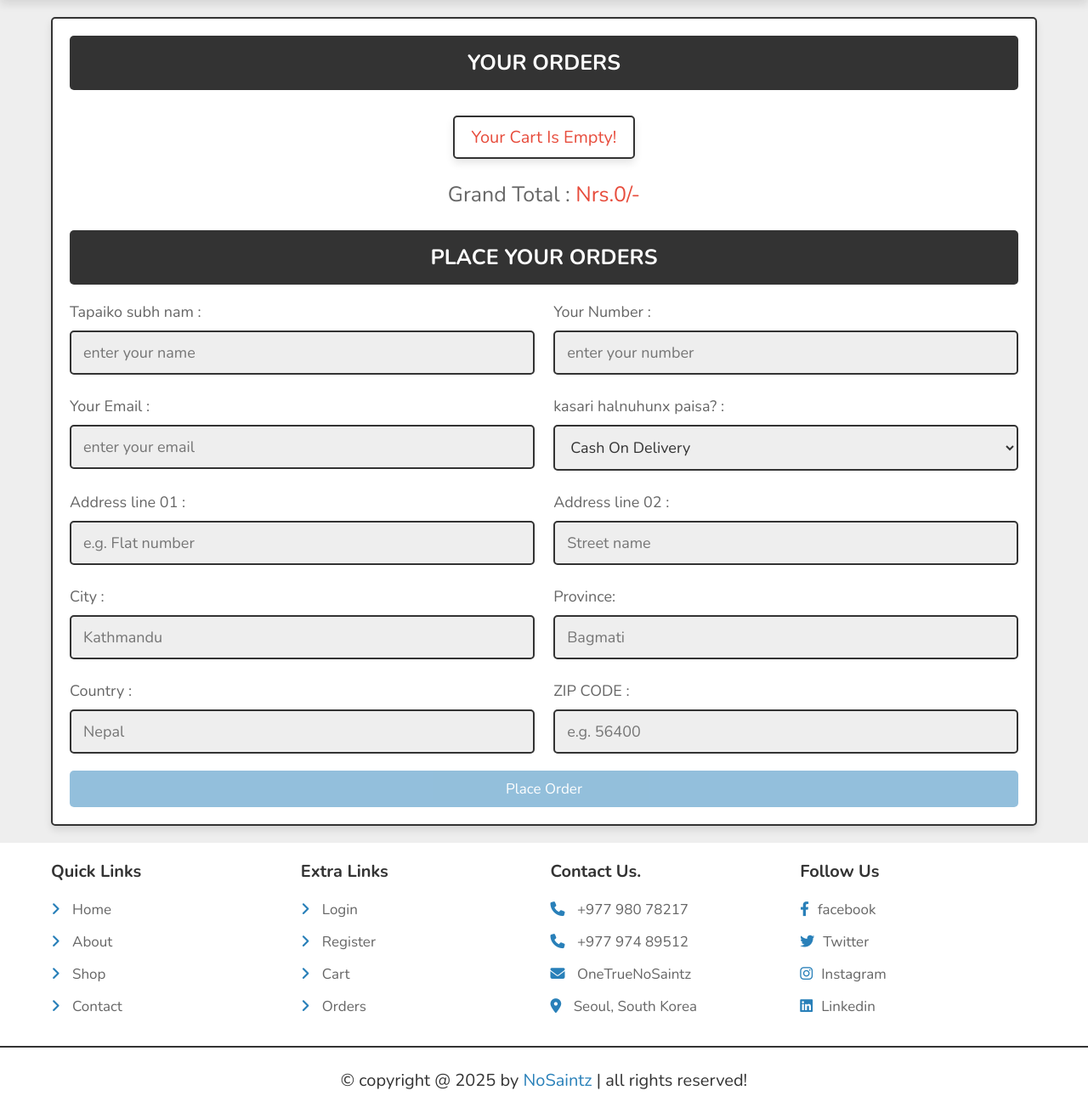
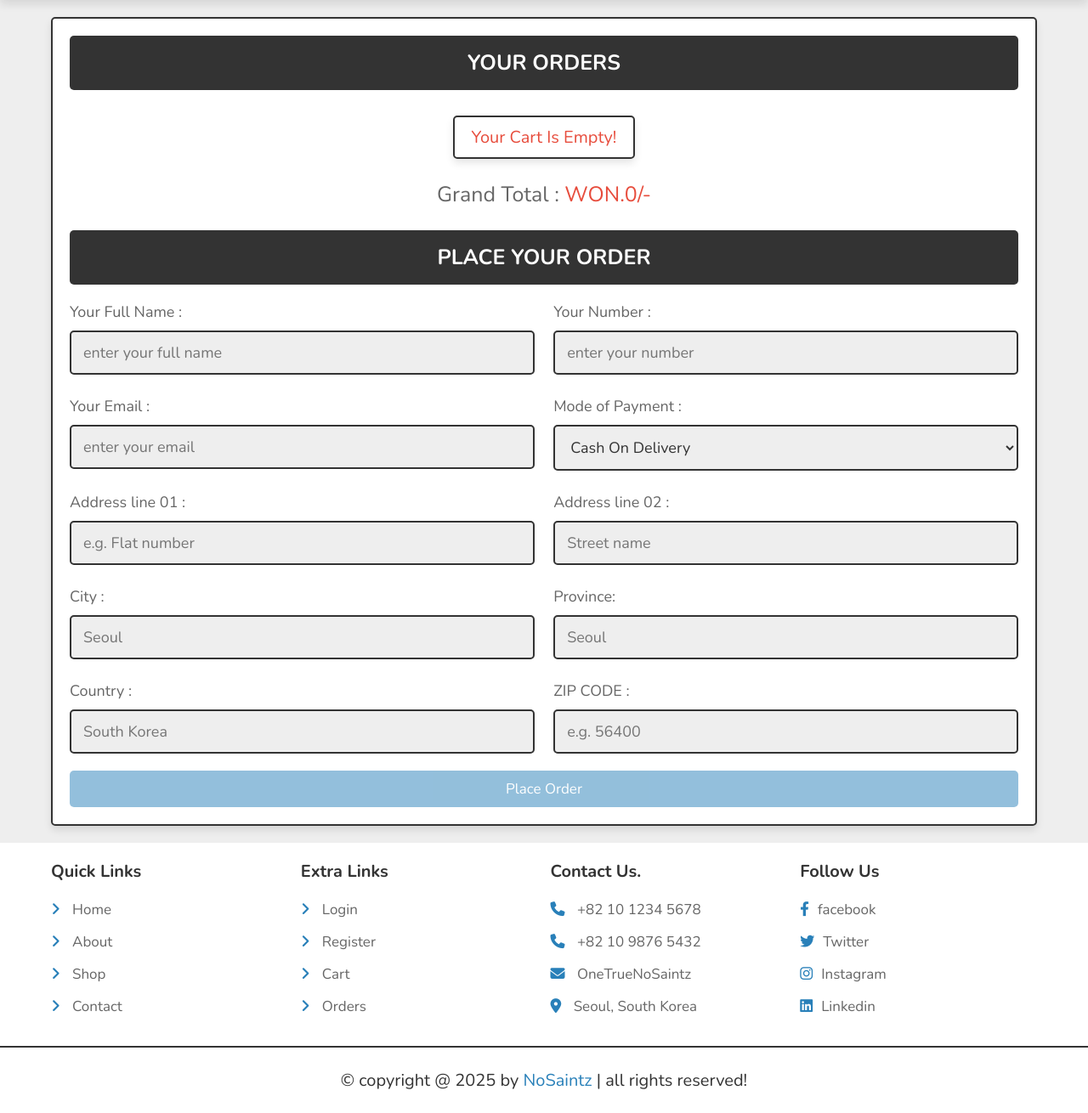
Before and after one commit to SaintSeoul/NoSaintz, a PHP site: page /checkout.php in a window 1280 px wide. Shown: the part 74-1384 px from the top of the page at 85% size. Run offline with PHP 8.4, Linux system fonts and the light colour scheme; a user stored in the database is signed in; data that the repository does not hold is empty; some libraries are stand-ins or nearby versions.

Commit message:
3rd commit

```diff
--- a/about.php
+++ b/about.php
@@ -99,7 +99,7 @@ Stay True. Stay NoSaintz.
 
       <div class="swiper-slide slide">
          <img src="images/wiz.jpg" alt="">
-         <p>nosaintz is great if you choose good sellers . A variety of required item available . Customers can return and refund full amount within 7 days easily . Nosaintz is boosting eCommerce business in Kathmandu.It provides great opportunity to sale items online with ease.</p>
+         <p>nosaintz is great if you choose good sellers. A wide variety of items are available. Customers can return and receive a full refund within 7 days easily. NoSaintz is helping eCommerce grow in Seoul and across South Korea. It provides a great opportunity for sellers to sell items online with ease.</p>
          <div class="stars">
             <i class="fas fa-star"></i>
             <i class="fas fa-star"></i>
--- a/admin/dashboard.php
+++ b/admin/dashboard.php
@@ -2,6 +2,8 @@
 
 include '../components/connect.php';
 include '../components/auth.php';
+
+include '../components/config.php';
 
 // ensure admin is logged in and authorized
 require_admin();
@@ -51,7 +53,7 @@ $admin_id = current_admin_id();
                }
             }
          ?>
-         <h3><span>WON.</span><?= $total_pendings; ?><span>/-</span></h3>
+         <h3><?php echo CURRENCY; ?><?= $total_pendings; ?><span>/-</span></h3>
          <p>Total pendings</p>
          <a href="placed_orders.php" class="btn">See Orders.</a>
       </div>
@@ -67,7 +69,7 @@ $admin_id = current_admin_id();
                }
             }
          ?>
-         <h3><span>WON.</span><?= $total_completes; ?><span>/-</span></h3>
+         <h3><?php echo CURRENCY; ?><?= $total_completes; ?><span>/-</span></h3>
          <p>Completed orders</p>
          <a href="placed_orders.php" class="btn">See orders</a>
       </div>
--- a/admin/placed_orders.php
+++ b/admin/placed_orders.php
@@ -46,6 +46,7 @@ if(isset($_GET['delete'])){
 <body>
 
 <?php include '../components/admin_header.php'; ?>
+<?php include '../components/config.php'; ?>
 
 <section class="orders">
 
@@ -65,7 +66,7 @@ if(isset($_GET['delete'])){
       <p> Number : <span><?= $fetch_orders['number']; ?></span> </p>
       <p> Address : <span><?= $fetch_orders['address']; ?></span> </p>
       <p> Total products : <span><?= $fetch_orders['total_products']; ?></span> </p>
-      <p> Total price : <span>Nrs.<?= $fetch_orders['total_price']; ?>/-</span> </p>
+   <p> Total price : <span><?php echo CURRENCY; ?><?= $fetch_orders['total_price']; ?>/-</span> </p>
       <p> Payment method : <span><?= $fetch_orders['method']; ?></span> </p>
       <form action="" method="post">
          <input type="hidden" name="order_id" value="<?= $fetch_orders['id']; ?>">
--- a/admin/products.php
+++ b/admin/products.php
@@ -4,6 +4,8 @@ include '../components/connect.php';
 include '../components/auth.php';
 
 require_admin();
+
+include '../components/config.php';
 
 $admin_id = current_admin_id();
 
@@ -150,7 +152,7 @@ if(isset($_GET['delete'])){
    <div class="box">
       <img src="../uploaded_img/<?= $fetch_products['image_01']; ?>" alt="">
       <div class="name"><?= $fetch_products['name']; ?></div>
-      <div class="price">WON.<span><?= $fetch_products['price']; ?></span>/-</div>
+   <div class="price"><?php echo CURRENCY; ?><span><?= $fetch_products['price']; ?></span>/-</div>
       <div class="details"><span><?= $fetch_products['details']; ?></span></div>
       <div class="flex-btn">
          <a href="update_product.php?update=<?= $fetch_products['id']; ?>" class="option-btn">update</a>
--- a/category.php
+++ b/category.php
@@ -11,6 +11,7 @@ if(isset($_SESSION['user_id'])){
 };
 
 include 'components/wishlist_cart.php';
+include 'components/config.php';
 
 ?>
 
@@ -56,7 +57,7 @@ include 'components/wishlist_cart.php';
       <img src="uploaded_img/<?= $fetch_product['image_01']; ?>" alt="">
       <div class="name"><?= $fetch_product['name']; ?></div>
       <div class="flex">
-         <div class="price"><span>WON.</span><?= $fetch_product['price']; ?><span>/-</span></div>
+         <div class="price"><?php echo CURRENCY; ?><?= $fetch_product['price']; ?><span>/-</span></div>
          <input type="number" name="qty" class="qty" min="1" max="99" onkeypress="if(this.value.length == 2) return false;" value="1">
       </div>
       <input type="submit" value="add to cart" class="btn" name="add_to_cart">
--- a/checkout.php
+++ b/checkout.php
@@ -64,6 +64,7 @@ if(isset($_POST['order'])){
 <body>
 
 <?php include 'components/user_header.php'; ?>
+<?php include 'components/config.php'; ?>
 
 <section class="checkout-orders">
 
@@ -83,7 +84,7 @@ if(isset($_POST['order'])){
                $total_products = implode($cart_items);
                $grand_total += ($fetch_cart['price'] * $fetch_cart['quantity']);
       ?>
-         <p> <?= $fetch_cart['name']; ?> <span>(<?= '$'.$fetch_cart['price'].'/- x '. $fetch_cart['quantity']; ?>)</span> </p>
+               <p> <?= $fetch_cart['name']; ?> <span>(<span><?php echo CURRENCY; ?></span><?= $fetch_cart['price']; ?>/- x <?= $fetch_cart['quantity']; ?>)</span> </p>
       <?php
             }
          }else{
@@ -92,15 +93,15 @@ if(isset($_POST['order'])){
       ?>
          <input type="hidden" name="total_products" value="<?= $total_products; ?>">
          <input type="hidden" name="total_price" value="<?= $grand_total; ?>" value="">
-         <div class="grand-total">Grand Total : <span>Nrs.<?= $grand_total; ?>/-</span></div>
+         <div class="grand-total">Grand Total : <span><?php echo CURRENCY; ?><?= $grand_total; ?><span>/-</span></span></div>
       </div>
 
-      <h3>place your orders</h3>
+      <h3>Place Your Order</h3>
 
       <div class="flex">
          <div class="inputBox">
-            <span>Tapaiko subh nam :</span>
-            <input type="text" name="name" placeholder="enter your name" class="box" maxlength="20" required>
+            <span>Your Full Name :</span>
+            <input type="text" name="name" placeholder="enter your full name" class="box" maxlength="50" required>
          </div>
          <div class="inputBox">
             <span>Your Number :</span>
@@ -111,7 +112,7 @@ if(isset($_POST['order'])){
             <input type="email" name="email" placeholder="enter your email" class="box" maxlength="50" required>
          </div>
          <div class="inputBox">
-            <span>kasari halnuhunx paisa? :</span>
+            <span>Mode of Payment :</span>
             <select name="method" class="box" required>
                <option value="cash on delivery">Cash On Delivery</option>
                <option value="credit card">Credit Card</option>
@@ -129,15 +130,15 @@ if(isset($_POST['order'])){
          </div>
          <div class="inputBox">
             <span>City :</span>
-            <input type="text" name="city" placeholder="Kathmandu" class="box" maxlength="50" required>
+            <input type="text" name="city" placeholder="Seoul" class="box" maxlength="50" required>
          </div>
          <div class="inputBox">
             <span>Province:</span>
-            <input type="text" name="state" placeholder="Bagmati" class="box" maxlength="50" required>
+            <input type="text" name="state" placeholder="Seoul" class="box" maxlength="50" required>
          </div>
          <div class="inputBox">
             <span>Country :</span>
-            <input type="text" name="country" placeholder="Nepal" class="box" maxlength="50" required>
+            <input type="text" name="country" placeholder="South Korea" class="box" maxlength="50" required>
          </div>
          <div class="inputBox">
             <span>ZIP CODE :</span>
@@ -145,7 +146,7 @@ if(isset($_POST['order'])){
          </div>
       </div>
 
-      <input type="submit" name="order" class="btn <?= ($grand_total > 1)?'':'disabled'; ?>" value="place order">
+   <input type="submit" name="order" class="btn <?= ($grand_total > 1)?'':'disabled'; ?>" value="Place Order">
 
    </form>
 
--- /dev/null
+++ b/components/config.php
@@ -0,0 +1,6 @@
+<?php
+
+// Central configuration for site-wide constants
+define('CURRENCY', 'WON.');
+
+?>
--- a/components/footer.php
+++ b/components/footer.php
@@ -20,8 +20,8 @@
 
       <div class="box">
          <h3>Contact Us.</h3>
-         <a href="tel:9800000000"><i class="fas fa-phone"></i> +977 980 78217</a>
-         <a href="tel:9900000000"><i class="fas fa-phone"></i> +977 974 89512</a>
+         <a href="tel:+821012345678"><i class="fas fa-phone"></i> +82 10 1234 5678</a>
+         <a href="tel:+821098765432"><i class="fas fa-phone"></i> +82 10 9876 5432</a>
          <a href="mailto:harshchy143@gmail.com"><i class="fas fa-envelope"></i> OneTrueNoSaintz</a>
          <a href="https://www.google.com/myplace"><i class="fas fa-map-marker-alt"></i> Seoul, South Korea </a>
       </div>
--- a/home.php
+++ b/home.php
@@ -11,6 +11,7 @@ if(isset($_SESSION['user_id'])){
 };
 
 include 'components/wishlist_cart.php';
+include 'components/config.php';
 
 ?>
 
@@ -118,7 +119,7 @@ include 'components/wishlist_cart.php';
       <img src="uploaded_img/<?= $fetch_product['image_01']; ?>" alt="">
       <div class="name"><?= $fetch_product['name']; ?></div>
       <div class="flex">
-         <div class="price"><span>WON.</span><?= $fetch_product['price']; ?><span>/-</span></div>
+         <div class="price"><?php echo CURRENCY; ?><?= $fetch_product['price']; ?><span>/-</span></div>
          <input type="number" name="qty" class="qty" min="1" max="99" onkeypress="if(this.value.length == 2) return false;" value="1">
       </div>
       <input type="submit" value="add to cart" class="btn" name="add_to_cart">
--- a/orders.php
+++ b/orders.php
@@ -30,6 +30,7 @@ if(isset($_SESSION['user_id'])){
 <body>
 
 <?php include 'components/user_header.php'; ?>
+<?php include 'components/config.php'; ?>
 
 <section class="orders">
 
@@ -54,7 +55,7 @@ if(isset($_SESSION['user_id'])){
       <p>Address : <span><?= $fetch_orders['address']; ?></span></p>
       <p>Payment Method : <span><?= $fetch_orders['method']; ?></span></p>
       <p>Your orders : <span><?= $fetch_orders['total_products']; ?></span></p>
-      <p>Total price : <span>Nrs.<?= $fetch_orders['total_price']; ?>/-</span></p>
+   <p>Total price : <span><?php echo CURRENCY; ?><?= $fetch_orders['total_price']; ?>/-</span></p>
       <p> Payment status : <span style="color:<?php if($fetch_orders['payment_status'] == 'pending'){ echo 'red'; }else{ echo 'green'; }; ?>"><?= $fetch_orders['payment_status']; ?></span> </p>
    </div>
    <?php
--- a/quick_view.php
+++ b/quick_view.php
@@ -32,6 +32,7 @@ include 'components/wishlist_cart.php';
 <body>
 
 <?php include 'components/user_header.php'; ?>
+<?php include 'components/config.php'; ?>
 
 <section class="quick-view">
 
@@ -63,7 +64,7 @@ include 'components/wishlist_cart.php';
          <div class="content">
             <div class="name"><?= $fetch_product['name']; ?></div>
             <div class="flex">
-               <div class="price"><span>Nrs.</span><?= $fetch_product['price']; ?><span>/-</span></div>
+               <div class="price"><span><?php echo CURRENCY; ?></span><?= $fetch_product['price']; ?><span>/-</span></div>
                <input type="number" name="qty" class="qty" min="1" max="99" onkeypress="if(this.value.length == 2) return false;" value="1">
             </div>
             <div class="details"><?= $fetch_product['details']; ?></div>
--- a/search_page.php
+++ b/search_page.php
@@ -32,6 +32,7 @@ include 'components/wishlist_cart.php';
 <body>
 
 <?php include 'components/user_header.php'; ?>
+<?php include 'components/config.php'; ?>
 
 <section class="search-form">
    <form action="" method="post">
@@ -62,7 +63,7 @@ include 'components/wishlist_cart.php';
       <img src="uploaded_img/<?= $fetch_product['image_01']; ?>" alt="">
       <div class="name"><?= $fetch_product['name']; ?></div>
       <div class="flex">
-         <div class="price"><span>Nrs.</span><?= $fetch_product['price']; ?><span>/-</span></div>
+         <div class="price"><span><?php echo CURRENCY; ?></span><?= $fetch_product['price']; ?><span>/-</span></div>
          <input type="number" name="qty" class="qty" min="1" max="99" onkeypress="if(this.value.length == 2) return false;" value="1">
       </div>
       <input type="submit" value="add to cart" class="btn" name="add_to_cart">
--- a/shop.php
+++ b/shop.php
@@ -32,6 +32,7 @@ include 'components/wishlist_cart.php';
 <body>
 
 <?php include 'components/user_header.php'; ?>
+<?php include 'components/config.php'; ?>
 
 <section class="products">
 
@@ -55,7 +56,7 @@ include 'components/wishlist_cart.php';
       <img src="uploaded_img/<?= $fetch_product['image_01']; ?>" alt="">
       <div class="name"><?= $fetch_product['name']; ?></div>
       <div class="flex">
-         <div class="price"><span>Nrs.</span><?= $fetch_product['price']; ?><span>/-</span></div>
+         <div class="price"><span><?php echo CURRENCY; ?></span><?= $fetch_product['price']; ?><span>/-</span></div>
          <input type="number" name="qty" class="qty" min="1" max="99" onkeypress="if(this.value.length == 2) return false;" value="1">
       </div>
       <input type="submit" value="add to cart" class="btn" name="add_to_cart">
--- a/wishlist.php
+++ b/wishlist.php
@@ -45,6 +45,7 @@ if(isset($_GET['delete_all'])){
 <body>
 
 <?php include 'components/user_header.php'; ?>
+<?php include 'components/config.php'; ?>
 
 <section class="products">
 
@@ -70,7 +71,7 @@ if(isset($_GET['delete_all'])){
       <img src="uploaded_img/<?= $fetch_wishlist['image']; ?>" alt="">
       <div class="name"><?= $fetch_wishlist['name']; ?></div>
       <div class="flex">
-         <div class="price">Nrs.<?= $fetch_wishlist['price']; ?>/-</div>
+         <div class="price"><?php echo CURRENCY; ?><?= $fetch_wishlist['price']; ?>/-</div>
          <input type="number" name="qty" class="qty" min="1" max="99" onkeypress="if(this.value.length == 2) return false;" value="1">
       </div>
       <input type="submit" value="add to cart" class="btn" name="add_to_cart">
@@ -85,7 +86,7 @@ if(isset($_GET['delete_all'])){
    </div>
 
    <div class="wishlist-total">
-      <p>Grand Total : <span>Nrs.<?= $grand_total; ?>/-</span></p>
+   <p>Grand Total : <span><?php echo CURRENCY; ?><?= $grand_total; ?>/-</span></p>
       <a href="shop.php" class="option-btn">Continue Shopping.</a>
       <a href="wishlist.php?delete_all" class="delete-btn <?= ($grand_total > 1)?'':'disabled'; ?>" onclick="return confirm('delete all from wishlist?');">delete all item</a>
    </div>
```
Also changed, not shown: cart.php (+4 -3 lines).
